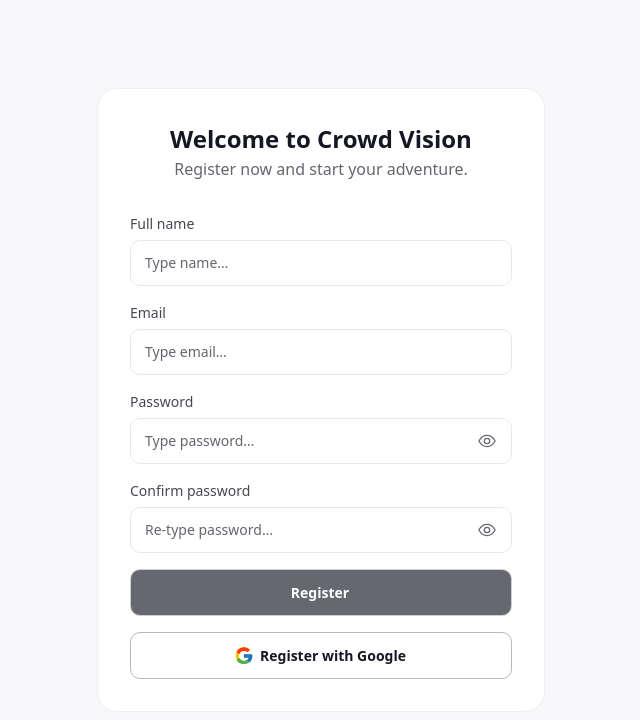
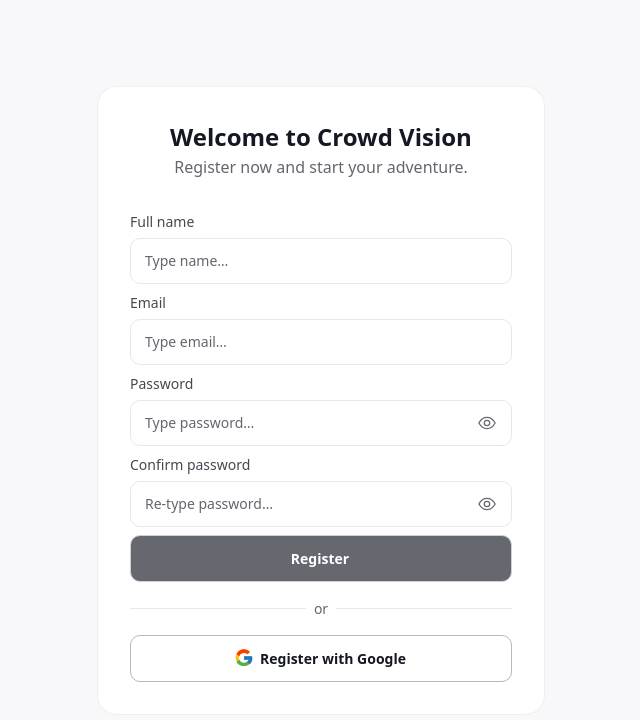
Before and after one commit to BinaryBridges/Crowd-Vision-Frontend, a SvelteKit app: page /auth/register in a window 1280 px wide. Shown: the top 720 px of the page, without its empty margins (319-959 px from the left). Built offline with nearby package versions, Linux system fonts and the light colour scheme.

Commit message:
added divider

```diff
--- /dev/null
+++ b/src/lib/components/general/Divider.svelte
@@ -0,0 +1,17 @@
+<script lang="ts">
+	export let text: string = 'or';
+</script>
+
+<div
+	class="my-2 flex items-center gap-[8px] self-stretch"
+	role="separator"
+	aria-orientation="horizontal"
+>
+	<div class="h-px flex-1 bg-[var(--color-black-50)]"></div>
+
+	<span class="text-[14px] font-normal text-[var(--color-black-300)] select-none">
+		<slot>{text}</slot>
+	</span>
+
+	<div class="h-px flex-1 bg-[var(--color-black-50)]"></div>
+</div>
--- a/src/routes/auth/register/+page.svelte
+++ b/src/routes/auth/register/+page.svelte
@@ -5,6 +5,7 @@
 	import TextInput from '$lib/components/general/TextInput.svelte';
 	import EyeIcon from '$lib/icons/EyeIcon.svelte';
 	import EyeOffIcon from '$lib/icons/EyeOffIcon.svelte';
+	import Divider from '$lib/components/general/Divider.svelte';
 
 	let fullName = '';
 	let email = '';
@@ -71,7 +72,7 @@
 
 <AuthLayout title="Welcome to Crowd Vision" description="Register now and start your adventure.">
 	<form
-		class="space-y-4"
+		class="flex flex-col gap-2"
 		novalidate
 		on:invalid|preventDefault
 		on:submit|preventDefault={validateAndSubmit}
@@ -153,7 +154,7 @@
 		<Button variant="primary" full type="submit" ariaLabel="Register" disabled={!canSubmit}>
 			Register
 		</Button>
-
+		<Divider text="or" />
 		<Button variant="outline" full type="button" ariaLabel="Register with Google">
 			<span slot="icon"><GoogleIcon className="size-5" /></span>
 			Register with Google
```
